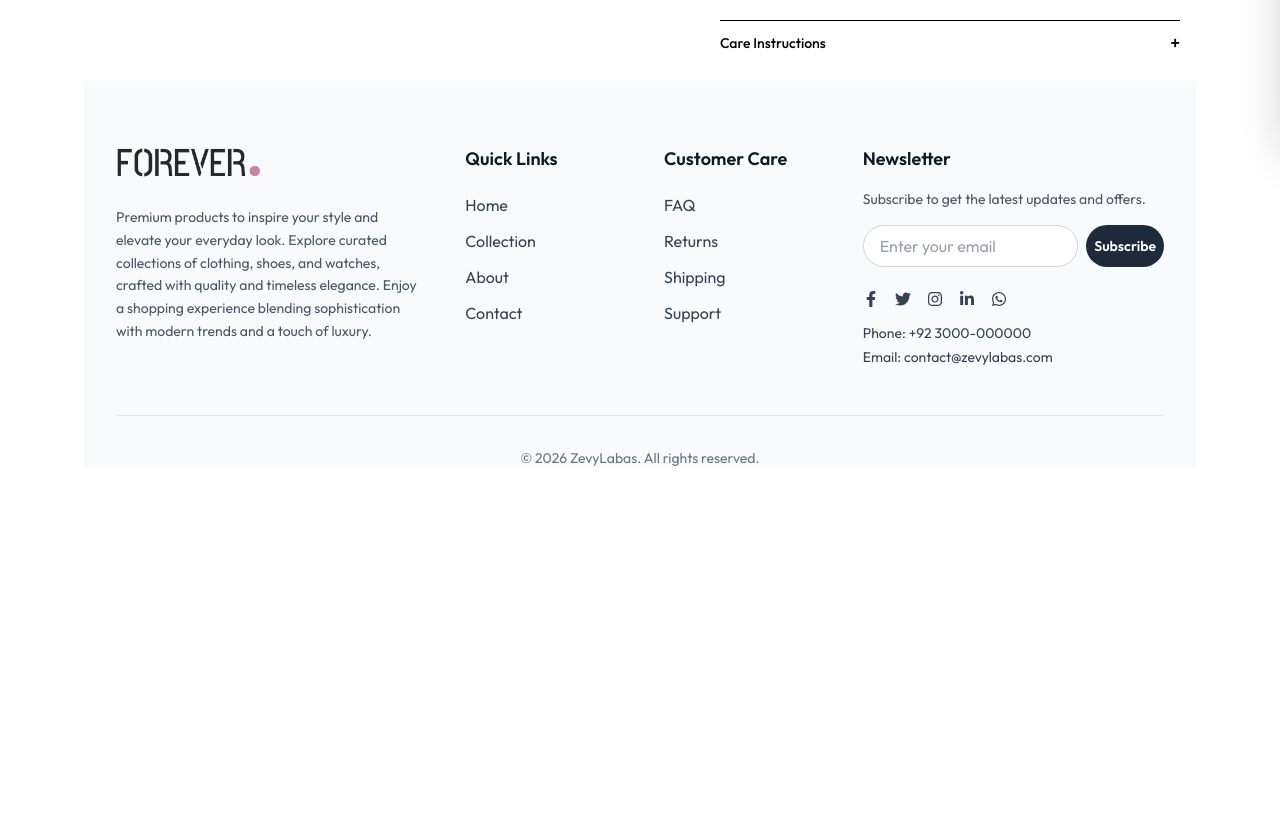
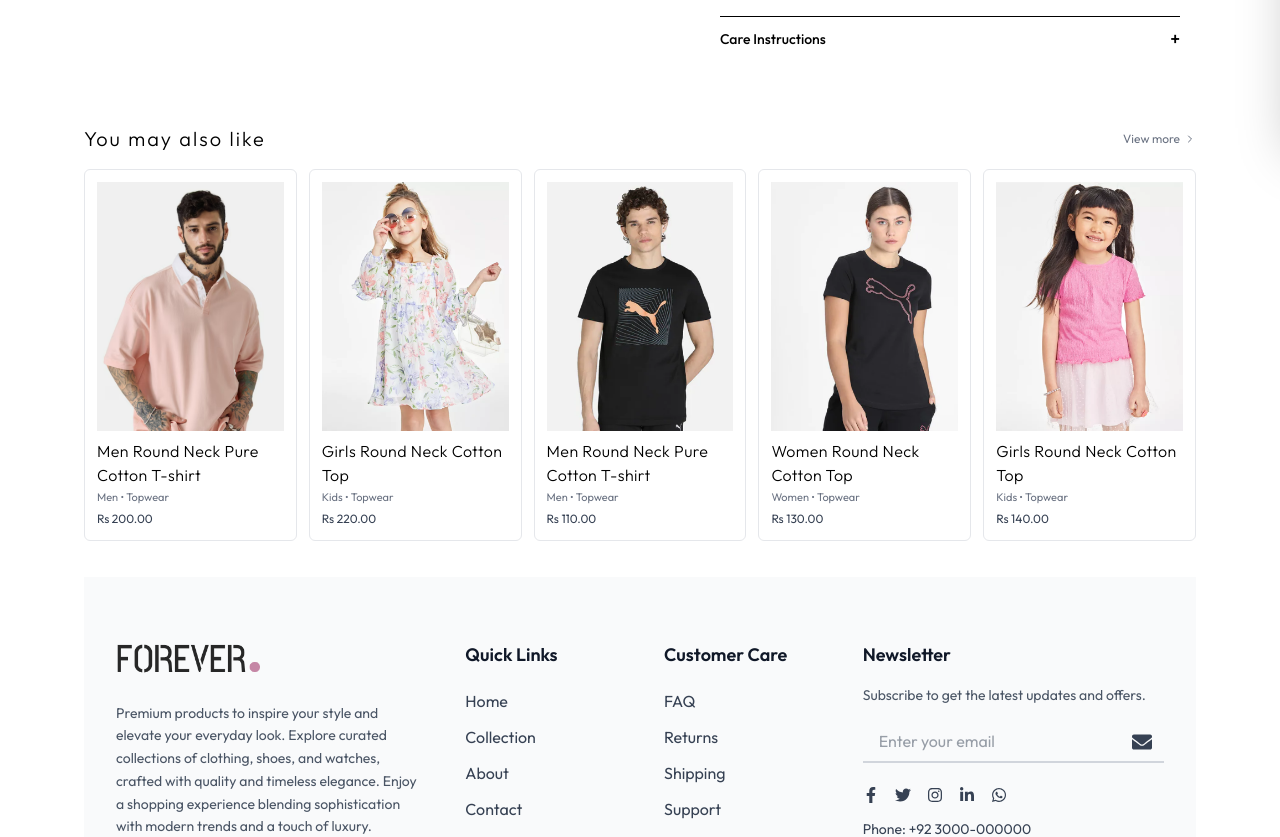
Before and after one commit to arbaz3a/labas-ecommerce, a React (Vite) app in the folder frontend/: page /product/PROD-001 in a window 1280 px wide. Shown: the part 660-1497 px from the top of the page. Before the commit the page ends 1140 px from the top, so only its background shows below. Built offline with nearby package versions, Linux system fonts and the light colour scheme.

Commit message:
additional work

```diff
--- a/frontend/src/components/BestSeller.jsx
+++ b/frontend/src/components/BestSeller.jsx
@@ -8,25 +8,26 @@ function BestSeller() {
   const [bestSeller, setBestSeller] = useState([]);
 
   useEffect(() => {
-    const bestProducts = products.filter(item => item.bestseller === true);
+    const bestProducts = products.filter((item) => item.bestseller === true);
     setBestSeller(bestProducts.slice(0, 10));
   }, [products]);
 
   return (
     <div className="my-16 px-4 sm:px-8 bg-gray-50 py-12 rounded-2xl">
-
-      {/* Heading */}
       <div className="text-center mb-12">
         <Title text1={"BEST"} text2={"SELLERS"} />
         <p className="mt-3 text-gray-500 text-sm sm:text-base max-w-2xl mx-auto">
-          Our most loved products, chosen by customers for quality, comfort,
-          and timeless style.
+          Our most loved products, chosen by customers for quality, comfort, and
+          timeless style.
         </p>
       </div>
 
-      {/* Product Grid */}
       <div className="grid grid-cols-2 sm:grid-cols-3 md:grid-cols-4 lg:grid-cols-5 gap-6">
         {bestSeller.map((item, index) => (
+          <div
+            key={index}
+            className="border border-gray-200 rounded-2xl p-3 bg-white hover:shadow-xl transition"
+          >
             <Productitems
               key={index}
               id={item._id}
@@ -36,6 +37,7 @@ function BestSeller() {
               category={item.category}
               subCategory={item.subCategory}
             />
+          </div>
         ))}
       </div>
     </div>
--- a/frontend/src/components/Footer.jsx
+++ b/frontend/src/components/Footer.jsx
@@ -5,7 +5,7 @@ import Newsletter from "./Newsletter";
 
 function Footer() {
   return (
-    <footer className="bg-gray-50 text-gray-700 pt-16">
+    <footer className="bg-gray-50 text-gray-700 mt-9 pt-16">
       <div className="max-w-7xl mx-auto px-4 sm:px-6 lg:px-8">
 
         {/* Top Grid Section */}
@@ -57,7 +57,7 @@ function Footer() {
 
         {/* Copy Right Section */}
         <div className="pt-8 text-center text-gray-500 text-sm">
-          © {new Date().getFullYear()} ZevyLabas. All rights reserved.
+          © {new Date().getFullYear()} ZevyLabas
         </div>
       </div>
     </footer>
--- a/frontend/src/components/LatestCollection.jsx
+++ b/frontend/src/components/LatestCollection.jsx
@@ -13,7 +13,6 @@ function LatestCollection() {
 
   return (
     <div className="my-14 px-4 sm:px-8">
-      {/* Heading */}
       <div className="text-center mb-10">
         <Title text1={"LATEST"} text2={"COLLECTIONS"} />
         <p className="mt-3 text-gray-500 text-sm sm:text-base max-w-2xl mx-auto">
@@ -22,9 +21,12 @@ function LatestCollection() {
         </p>
       </div>
 
-      {/* Product Grid */}
       <div className="grid grid-cols-2 sm:grid-cols-3 md:grid-cols-4 lg:grid-cols-5 gap-6">
         {latestproduct.map((item, index) => (
+          <div
+            key={index}
+            className="border border-gray-200 rounded-2xl p-3 bg-white hover:shadow-xl transition"
+          >
             <Productitems
               key={index}
               id={item._id}
@@ -34,6 +36,7 @@ function LatestCollection() {
               category={item.category}
               subCategory={item.subCategory}
             />
+          </div>
         ))}
       </div>
     </div>
--- a/frontend/src/components/NewsLetter.jsx
+++ b/frontend/src/components/NewsLetter.jsx
@@ -1,5 +1,5 @@
 import React, { useState } from "react";
-import { FaFacebookF, FaTwitter, FaInstagram, FaLinkedinIn, FaWhatsapp } from "react-icons/fa";
+import { FaEnvelope, FaFacebookF, FaTwitter, FaInstagram, FaLinkedinIn, FaWhatsapp } from "react-icons/fa";
 
 function Newsletter() {
   const [email, setEmail] = useState("");
@@ -15,24 +15,30 @@ function Newsletter() {
       <p className="text-gray-600 text-sm mb-4">
         Subscribe to get the latest updates and offers.
       </p>
-      <form onSubmit={handleSubmit} className="flex flex-col sm:flex-row gap-2">
+
+      <form onSubmit={handleSubmit} className="relative w-full max-w-md">
         <input
           type="email"
           required
           value={email}
           onChange={(e) => setEmail(e.target.value)}
           placeholder="Enter your email"
-          className="w-full sm:flex-1 px-4 py-2 rounded-full border border-gray-300 bg-white text-gray-700 focus:outline-none focus:ring-1 focus:ring-gray-400 transition"
+          className="
+            w-full px-4 py-2 pr-12
+            border-b-2 border-gray-300 bg-transparent text-gray-700
+            focus:outline-none focus:border-gray-400 transition
+          "
         />
         <button
           type="submit"
-          className="px-2 py-1 text-sm cursor-pointer rounded-full bg-gray-800 text-white font-semibold hover:bg-black transition transform hover:-translate-y-1"
+          className="
+            absolute right-3 top-1/2 -translate-y-1/2 text-gray-700 hover:text-gray-900
+            transition cursor-pointer"
         >
-          Subscribe
+          <FaEnvelope size={20} weight="bold" />
         </button>
       </form>
 
-      {/* social icons and links */}
       <div className="flex space-x-4 mt-6 text-gray-700">
         <a href="https://facebook.com" target="_blank" rel="noopener noreferrer" className="hover:text-gray-900 transition">
           <FaFacebookF />
@@ -51,7 +57,6 @@ function Newsletter() {
         </a>
       </div>
 
-      {/* contact info */}
       <div className="mt-4 text-gray-700 text-sm space-y-1">
         <p>Phone: <a href="tel:+92377826576" className="hover:text-gray-900">+92 3000-000000</a></p>
         <p>Email: <a href="mailto:contact@zevylabas.com" className="hover:text-gray-900">contact@zevylabas.com</a></p>
--- a/frontend/src/components/ProductInfoDetails.jsx
+++ b/frontend/src/components/ProductInfoDetails.jsx
@@ -18,14 +18,13 @@ function ProductInfoDetails({
         {productdata.category} / {productdata.subCategory}
       </p>
 
-      {/* name of product */}
       <h1 className="text-3xl tracking-widest font-semibold leading-snug select-none">
         {productdata.name}
       </h1>
 
       <p className="text-xl font-medium">
         {currency}
-        {productdata.price}
+        {productdata.price.toFixed(2)}
       </p>
 
       <div>
@@ -53,9 +52,9 @@ function ProductInfoDetails({
         <p className="text-sm font-medium mb-2 uppercase tracking-widest">
           Quantity
         </p>
-        <div className="inline-flex items-center gap-5">
+        <div className="inline-flex items-center gap-2">
           <button
-            className="w-9 h-9 flex items-center justify-center text-lg cursor-pointer border border-gray-200 hover:bg-gray-100 transition"
+            className="w-8 h-8 flex items-center justify-center text-lg cursor-pointer border border-gray-100 hover:bg-gray-100 transition"
             onClick={() => setQuantity((q) => Math.max(1, q - 1))}
           >
             −
@@ -66,8 +65,8 @@ function ProductInfoDetails({
           </span>
 
           <button
-            className="w-9 h-9 flex items-center justify-center border border-gray-200 hover:bg-gray-100 transition cursor-pointer"
-            onClick={() => setQuantity((q) => Math.min(7, q + 1))}
+            className="w-8 h-8 flex items-center justify-center border border-gray-100 hover:bg-gray-100 transition cursor-pointer"
+            onClick={() => setQuantity((q) => Math.min(9, q + 1))}
           >
             +
           </button>
@@ -76,7 +75,7 @@ function ProductInfoDetails({
 
       <div className="flex flex-col gap-3 mt-4">
         <button className="w-full py-3 bg-black text-white uppercase text-sm tracking-wide hover:opacity-90 cursor-pointer">
-          Add to Cart
+          Add
         </button>
 
         <button className="w-full py-3 border border-black text-black uppercase text-sm tracking-wide hover:bg-gray-100 hover:text-black transition cursor-pointer">
--- a/frontend/src/components/Productitems.jsx
+++ b/frontend/src/components/Productitems.jsx
@@ -1,21 +1,31 @@
-import React, { useContext } from 'react'
-import { shopcontext } from '../context/shopcontext'
-import { Link } from 'react-router-dom';
+import React, { useContext } from "react";
+import { shopcontext } from "../context/shopcontext";
+import { Link } from "react-router-dom";
 
-function Productitems({id, image, name, price, category, subCategory}) {
-
-    const {currency} = useContext(shopcontext);
+function Productitems({ id, image, name, price, category, subCategory }) {
+  const { currency } = useContext(shopcontext);
 
   return (
-    <Link className='text-gray-700 cursor-pointer' to={`/product/${id}`}>
-        <div className='overflow-hidden'>
-            <img className='ease-in-out transition hover:scale-110' src={image[0]} alt="product-image" />
-        </div>
-        <p className='pt-3 pb-0.5 text-sm'>{name}</p>
-        <p className="text-sm text-gray-500">{category} • {subCategory}</p>
-        <p className='text-sm font-bold mt-1.5'>{currency}{price}</p>
+    <Link className="text-gray-700 cursor-pointer" to={`/product/${id}`}>
+      <div className="overflow-hidden">
+        <img
+          className="ease-in-out transition hover:scale-110"
+          src={image[0]}
+          alt="product-image"
+        />
+      </div>
+      <p className="pt-3 pb-0.5 text-sm md:text-base font-light tracking-wide text-gray-800 line-clamp-none wrap-break-word">
+        {name}
+      </p>
+      <p className="text-[11px] text-gray-500 mt-0.5">
+        {category} • {subCategory}
+      </p>
+      <p className="text-[12px] text-gray-600 mt-1">
+        {currency}
+        {price.toFixed(2)}
+      </p>
     </Link>
-  )
+  );
 }
 
-export default Productitems
+export default Productitems;
--- /dev/null
+++ b/frontend/src/components/RelatedProducts.jsx
@@ -0,0 +1,90 @@
+import React, { useContext, useEffect, useState } from "react";
+import { shopcontext } from "../context/shopcontext";
+import { Link } from "react-router-dom";
+import { FiChevronRight } from "react-icons/fi";
+
+function RelatedProducts({ currentProduct }) {
+  const { products, currency } = useContext(shopcontext);
+  const [related, setRelated] = useState([]);
+
+  useEffect(() => {
+    if (!currentProduct) return;
+
+    let filtered = products.filter(
+      (p) =>
+        p.subCategory === currentProduct.subCategory &&
+        p._id !== currentProduct._id,
+    );
+
+    if (filtered.length < 5) {
+      filtered = products.filter(
+        (p) =>
+          p.category === currentProduct.category &&
+          p._id !== currentProduct._id,
+      );
+    }
+
+    setRelated(filtered.slice(0, 5));
+  }, [currentProduct, products]);
+
+  if (related.length === 0) return null;
+
+  return (
+    <div className="mt-12">
+      <div className="flex items-center justify-between mb-4">
+        <h2 className="text-left text-lg md:text-xl font-light tracking-widest">
+          You may also like
+        </h2>
+
+        <Link
+          to="/shop"
+          className="flex items-center gap-1 text-xs text-gray-500 hover:text-black transition"
+        >
+          View more <FiChevronRight />
+        </Link>
+      </div>
+      <div className="grid grid-cols-2 sm:grid-cols-3 md:grid-cols-5 gap-3">
+        {related.map((product) => (
+          <Link
+            key={product._id}
+            to={`/product/${product._id}`}
+            className="group"
+          >
+            <div
+              className="
+            border border-gray-200 rounded-md p-3
+            transition-all duration-300
+            group-hover:-translate-y-0.5
+            group-hover:shadow-md
+          "
+            >
+              <div className="overflow-hidden aspect-3/4 bg-gray-50">
+                <img
+                  src={product.image[0]}
+                  alt={product.name}
+                  className="
+                h-full w-full object-cover
+                transition-transform duration-300
+                group-hover:scale-105
+              "
+                />
+              </div>
+              <p className="mt-2 text-sm md:text-base font-light tracking-wide text-black line-clamp-none wrap-break-word">
+                {product.name}
+              </p>
+              <p className="text-[11px] text-gray-500 mt-0.5">
+                {product.category} • {product.subCategory}
+              </p>
+              <p className="text-[12px] text-gray-700 mt-1">
+                {currency}
+                {product.price.toFixed(2)}
+              </p>
+            </div>
+          </Link>
+        ))}
+      </div>
+    </div>
+  );
+}
+
+export default RelatedProducts;
--- a/frontend/src/pages/Product.jsx
+++ b/frontend/src/pages/Product.jsx
@@ -4,6 +4,7 @@ import { shopcontext } from "../context/shopcontext";
 import ProductFullscreen from "../components/ProductFullscreen";
 import ProductInfoDetails from "../components/ProductInfoDetails";
 import ProductImageGallery from "../components/ProductImageGallery";
+import RelatedProducts from "../components/RelatedProducts";
 
 function Product() {
   const { productID } = useParams();
@@ -61,6 +62,7 @@ function Product() {
   };
 
   return (
+    <>
       <div className="max-w-7xl mx-auto px-4 py-6 flex flex-col md:flex-row gap-8 md:gap-10 items-start">
         {/* left images + display image + dots image representation */}
         <ProductImageGallery
@@ -102,6 +104,8 @@ function Product() {
           setOpenCare={setOpenCare}
         />
       </div>
+      <RelatedProducts currentProduct={productdata} />
+    </>
   );
 }
 
--- a/frontend/src/pages/Shop.jsx
+++ b/frontend/src/pages/Shop.jsx
@@ -96,7 +96,7 @@ function Shop() {
               {filteredProducts.map((item) => (
                 <div
                   key={item._id}
-                  className="border border-gray-200 rounded-2xl p-4 bg-white hover:shadow-xl transition"
+                  className="border border-gray-200 rounded-2xl p-3 bg-white hover:shadow-xl transition"
                 >
                   <Productitems
                     id={item._id}
```
Lines whose indentation alone changed are shown as unchanged.
